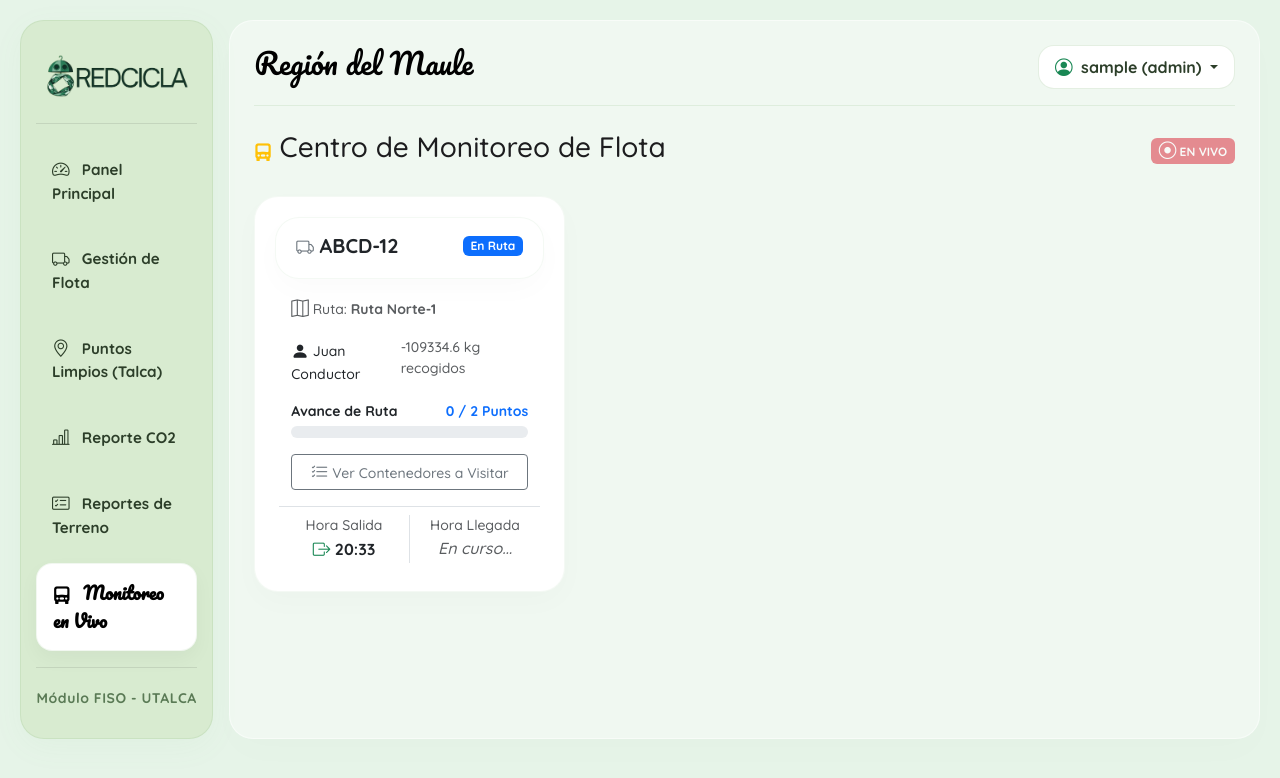
After one commit to MarcoMzSaav/ProyectoRedCicla, a Flask app: page /monitoreo in a window 1280 px wide. The commit adds this page. Shown: the top 778 px of the page. Run offline with Flask 3, Linux system fonts and the light colour scheme; the visitor is signed in with stand-in values (Sample User, id 1); data comes from the database, SQL or seed files in the repository; both versions use the stored data as it was before the commit.

Commit message:
ADMIN PAGE: Añadiendo visualizaciones en tiempo real

```diff
--- a/pag_web/main.py
+++ b/pag_web/main.py
@@ -432,6 +432,105 @@ def reporte_co2():
 
     return render_template('reporte_co2.html', datos=datos_co2)
 
+
+@app.route('/reportes-terreno')
+def reportes_terreno():
+    if 'usuario_nombre' not in session:
+        return redirect(url_for('login'))
+
+    conexion = sqlite3.connect(DB_PATH)
+    cursor = conexion.cursor()
+
+    # Traemos el historial de retiros cruzando datos con los puntos de reciclaje
+    cursor.execute('''
+        SELECT r.id, p.direccion, r.fecha_hora, r.cantidad_retirada, r.estado
+        FROM registros_retiro r
+        JOIN puntos_reciclaje p ON r.punto_id = p.id
+        ORDER BY r.id DESC
+    ''')
+    reportes_db = cursor.fetchall()
+    conexion.close()
+
+    return render_template('reportes_terreno.html', reportes=reportes_db)
+@app.route('/monitoreo')
+def monitoreo_rutas():
+    if 'usuario_nombre' not in session:
+        return redirect(url_for('login'))
+
+    conexion = sqlite3.connect(DB_PATH)
+    cursor = conexion.cursor()
+
+    # 1. Traemos los datos básicos del camión en ruta
+    # Consulta corregida con LEFT JOIN para mostrar TODA la flota siempre
+    cursor.execute('''
+        SELECT
+            ra.id,
+            c.patente,
+            c.capacidad_carga,
+            COALESCE(cond.nombre_completo, 'Conductor Asignado') AS conductor,
+            r.nombre AS ruta_nombre,
+            ra.fecha_inicio,
+            ra.fecha_fin,
+            ra.ruta_id
+        FROM rutas_activas ra
+        LEFT JOIN camiones c ON ra.camion_id = c.id
+        LEFT JOIN empleados cond ON ra.conductor_id = cond.id
+        LEFT JOIN rutas r ON ra.ruta_id = r.id
+        ORDER BY ra.fecha_inicio DESC
+    ''')
+    viajes_db = cursor.fetchall()
+
+    viajes_procesados = []
+
+    for v in viajes_db:
+        ruta_activa_id = v[0]
+        ruta_id = v[7]
+
+        # 2. Obtenemos los Kilos recolectados hasta el momento
+        cursor.execute("SELECT SUM(cantidad_retirada) FROM registros_retiro WHERE ruta_activa_id = ? AND estado = 'Completado'", (ruta_activa_id,))
+        recolectado = cursor.fetchone()[0]
+        if recolectado is None: recolectado = 0.0
+
+        # 3. Obtenemos TODOS los puntos que pertenecen a esta ruta y cruzamos con sus retiros
+        cursor.execute('''
+            SELECT p.id, p.direccion,
+                   (SELECT estado FROM registros_retiro WHERE ruta_activa_id = ? AND punto_id = p.id ORDER BY id DESC LIMIT 1) as estado_retiro
+            FROM puntos_reciclaje p
+            WHERE p.ruta_id = ? AND p.estado = 1
+        ''', (ruta_activa_id, ruta_id))
+        puntos_db = cursor.fetchall()
+
+        detalle_puntos = []
+        puntos_completados = 0
+        total_puntos = len(puntos_db)
+
+        for p in puntos_db:
+            estado_punto = p[2]
+            if estado_punto == 'Completado':
+                puntos_completados += 1
+
+            detalle_puntos.append({
+                "direccion": p[1],
+                "estado": estado_punto
+            })
+
+        # 4. El porcentaje ahora se calcula 100% en base al trabajo realizado (puntos visitados)
+        porcentaje = 0
+        if total_puntos > 0:
+            porcentaje = int((puntos_completados / total_puntos) * 100)
+
+        viajes_procesados.append({
+            "id": v[0], "patente": v[1], "capacidad": v[2], "conductor": v[3],
+            "ruta": v[4], "inicio": v[5], "fin": v[6],
+            "recolectado": round(recolectado, 1),
+            "porcentaje": porcentaje,
+            "puntos_completados": puntos_completados,
+            "total_puntos": total_puntos,
+            "detalle_puntos": detalle_puntos
+        })
+
+    conexion.close()
+    return render_template('monitoreo.html', viajes=viajes_procesados)
 # ==========================================
 # 6. API DE SINCRONIZACIÓN MÓVIL
 # ==========================================
--- a/pag_web/templates/base.html
+++ b/pag_web/templates/base.html
@@ -200,6 +200,16 @@
                             </a>
                         </li>
 
+                        <li>
+                            <a href="{{ url_for('reportes_terreno') }}" class="nav-link p-3 {% if request.path == '/reportes-terreno' %}nav-active{% endif %}">
+                                <i class="bi bi-card-checklist me-2"></i> Reportes de Terreno
+                            </a>
+                        </li>
+                        <li>
+                            <a href="{{ url_for('monitoreo_rutas') }}" class="nav-link p-3 {% if request.path == '/monitoreo' %}nav-active{% endif %}">
+                                <i class="bi bi-truck-front-fill me-2"></i> Monitoreo en Vivo
+                            </a>
+                        </li>
                         {% if session.get('usuario_rol') == 'Jefe' or session.get('usuario_rol') == 'Administrador' %}
                             <li>
                                 <a href="/usuarios" class="nav-link p-3 text-warning-custom {% if request.path == '/usuarios' %}nav-active{% endif %}">
--- /dev/null
+++ b/pag_web/templates/monitoreo.html
@@ -0,0 +1,98 @@
+{% extends 'base.html' %}
+
+{% block content %}
+<div class="d-flex justify-content-between align-items-center mb-4">
+    <h3><i class="bi bi-truck-front-fill text-warning"></i> Centro de Monitoreo de Flota</h3>
+    <span class="badge bg-danger pulse-animation"><i class="bi bi-record-circle"></i> EN VIVO</span>
+</div>
+
+<div class="row">
+    {% for viaje in viajes %}
+    <div class="col-md-6 col-lg-4 mb-4">
+        <div class="card border-0 shadow-sm h-100">
+            <div class="card-header bg-white d-flex justify-content-between align-items-center border-bottom-0 pt-3">
+                <h5 class="mb-0 fw-bold"><i class="bi bi-truck text-secondary"></i> {{ viaje.patente }}</h5>
+                {% if viaje.fin %}
+                    <span class="badge bg-success">Terminado</span>
+                {% else %}
+                    <span class="badge bg-primary">En Ruta</span>
+                {% endif %}
+            </div>
+
+            <div class="card-body pb-2">
+                <p class="text-muted small mb-3"><i class="bi bi-map"></i> Ruta: <strong>{{ viaje.ruta }}</strong></p>
+
+                <div class="d-flex justify-content-between mb-1 small">
+                    <span><i class="bi bi-person-fill"></i> {{ viaje.conductor }}</span>
+                    <span class="text-muted">{{ viaje.recolectado }} kg recogidos</span>
+                </div>
+
+                <div class="d-flex justify-content-between mb-1 mt-3 small fw-bold">
+                    <span>Avance de Ruta</span>
+                    <span class="text-primary">{{ viaje.puntos_completados }} / {{ viaje.total_puntos }} Puntos</span>
+                </div>
+                <div class="progress mb-3" style="height: 12px;">
+                    <div class="progress-bar {% if viaje.porcentaje == 100 %}bg-success{% else %}bg-primary{% endif %}"
+                         role="progressbar" style="width: {{ viaje.porcentaje }}%;">
+                         {{ viaje.porcentaje }}%
+                    </div>
+                </div>
+
+                <button class="btn btn-sm btn-outline-secondary w-100 mb-3" type="button" data-bs-toggle="collapse" data-bs-target="#collapsePuntos{{ viaje.id }}">
+                    <i class="bi bi-list-check"></i> Ver Contenedores a Visitar
+                </button>
+
+                <div class="collapse" id="collapsePuntos{{ viaje.id }}">
+                    <ul class="list-group list-group-flush small mb-3 border rounded" style="max-height: 140px; overflow-y: auto;">
+                        {% for punto in viaje.detalle_puntos %}
+                            <li class="list-group-item d-flex justify-content-between align-items-center px-2 py-1">
+                                <span class="text-truncate" style="max-width: 80%;" title="{{ punto.direccion }}">{{ punto.direccion }}</span>
+
+                                {% if punto.estado == 'Completado' %}
+                                    <i class="bi bi-check-circle-fill text-success" title="Recolectado"></i>
+                                {% elif punto.estado %}
+                                    <i class="bi bi-exclamation-circle-fill text-danger" title="Incidencia: {{ punto.estado }}"></i>
+                                {% else %}
+                                    <i class="bi bi-clock text-muted" title="Pendiente de visita"></i>
+                                {% endif %}
+                            </li>
+                        {% else %}
+                            <li class="list-group-item text-muted text-center py-2">No hay puntos registrados en esta ruta.</li>
+                        {% endfor %}
+                    </ul>
+                </div>
+
+                <div class="row text-center border-top pt-2">
+                    <div class="col-6 border-end">
+                        <small class="text-muted d-block">Hora Salida</small>
+                        <span class="fw-bold"><i class="bi bi-box-arrow-right text-success"></i> {{ viaje.inicio[-5:] }}</span>
+                    </div>
+                    <div class="col-6">
+                        <small class="text-muted d-block">Hora Llegada</small>
+                        {% if viaje.fin %}
+                            <span class="fw-bold"><i class="bi bi-box-arrow-in-left text-danger"></i> {{ viaje.fin[-5:] }}</span>
+                        {% else %}
+                            <span class="text-muted fst-italic">En curso...</span>
+                        {% endif %}
+                    </div>
+                </div>
+            </div>
+        </div>
+    </div>
+    {% else %}
+    <div class="col-12 text-center py-5">
+        <i class="bi bi-moon-stars text-muted" style="font-size: 3rem;"></i>
+        <h5 class="text-muted mt-3">No hay camiones en la calle en este momento.</h5>
+    </div>
+    {% endfor %}
+</div>
+
+<style>
+    @keyframes pulse {
+        0% { opacity: 1; }
+        50% { opacity: 0.5; }
+        100% { opacity: 1; }
+    }
+    .pulse-animation { animation: pulse 2s infinite; }
+</style>
+{% endblock %}
```
Also changed, not shown: pag_web/simular_problemas.py (added, +21 -0 lines), pag_web/simular_trayectos.py (added, +143 -0 lines), pag_web/templates/reportes_terreno.html (added, +60 -0 lines), pag_web/redcicla_central.db.
